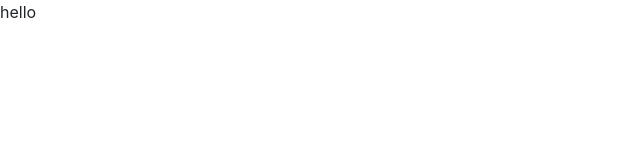
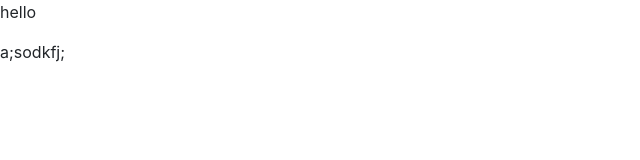
Before and after one commit to Vidalatan/practice-collab-repo, a plain HTML site: page index.html in a window 1280 px wide. Shown: the full height of the page, 0-640 px from the left. Drawn offline with nearby package versions, Linux system fonts and the light colour scheme.

Commit message:
Updated index.html
added a bunch of nonsense to the page that does nothing and I am just
trying to add more useless garbage for no reason at all.

```diff
--- a/index.html
+++ b/index.html
@@ -12,6 +12,8 @@
   <body>
     <p>hello</p>
 
+    <header>a;sodkfj;</header>
+
     <script src="https://cdnjs.cloudflare.com/ajax/libs/jquery/3.2.1/jquery.min.js"></script>
     <script src="https://cdnjs.cloudflare.com/ajax/libs/moment.js/2.24.0/moment.min.js"></script>
     <script src=""></script>
```
